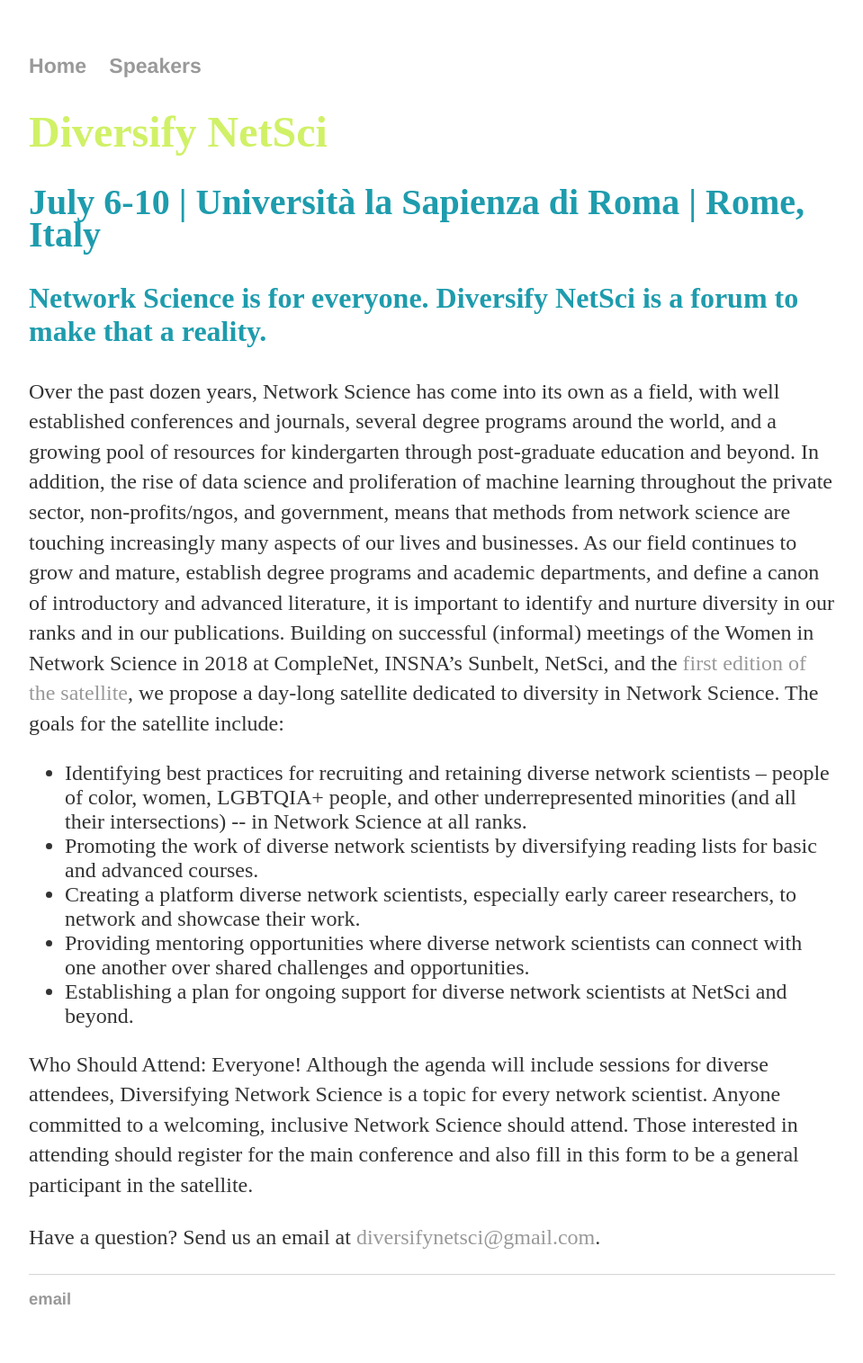
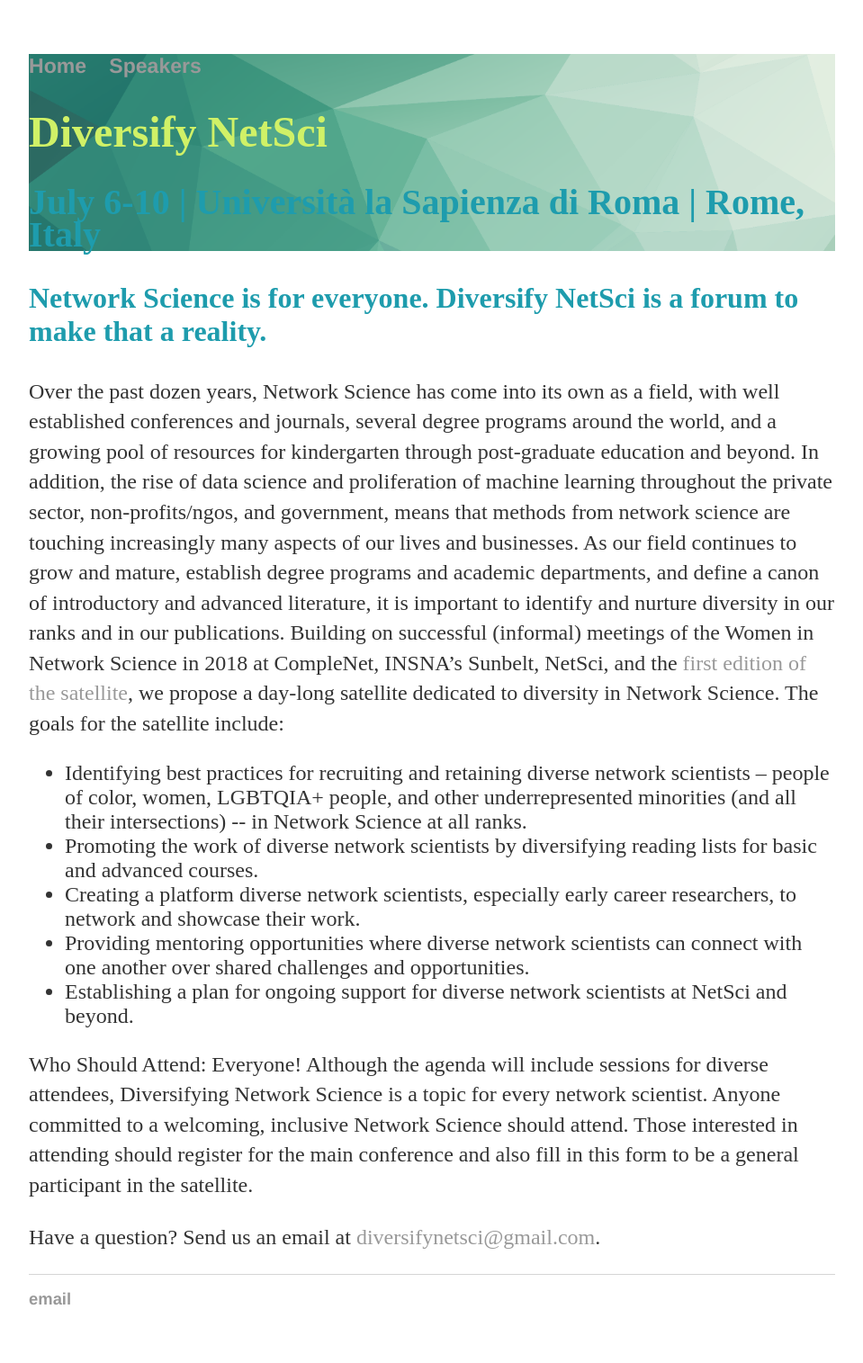
Before and after one commit to diversify-netsci/diversify-netsci.github.io, a Jekyll site: the page built from index.html, in a window 1280 px wide. Shown: the whole page at 90% size, without its empty margins (160-1119 px from the left). Built offline with Jekyll 4.4.1, drawn with Linux system fonts in a browser that asks for light colours.

Commit message:
Update main.css

```diff
--- a/css/main.css
+++ b/css/main.css
@@ -50,7 +50,7 @@
     font-size: .8em;
 }
 .masterhead{
-    background: url("images/banner.png");
+    background: url("../images/banner.png");
     background-size: cover;
     margin: 0 auto;
     padding: 0 auto;
```
